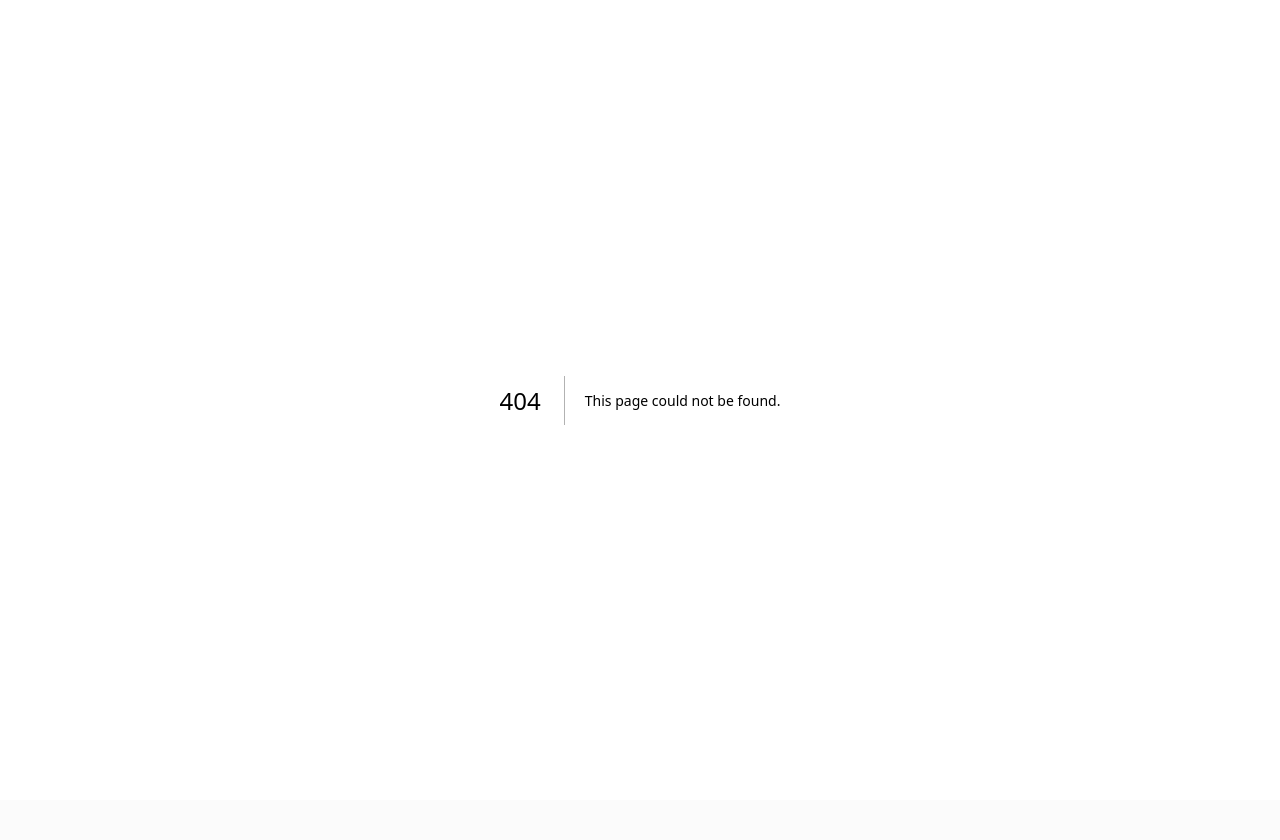
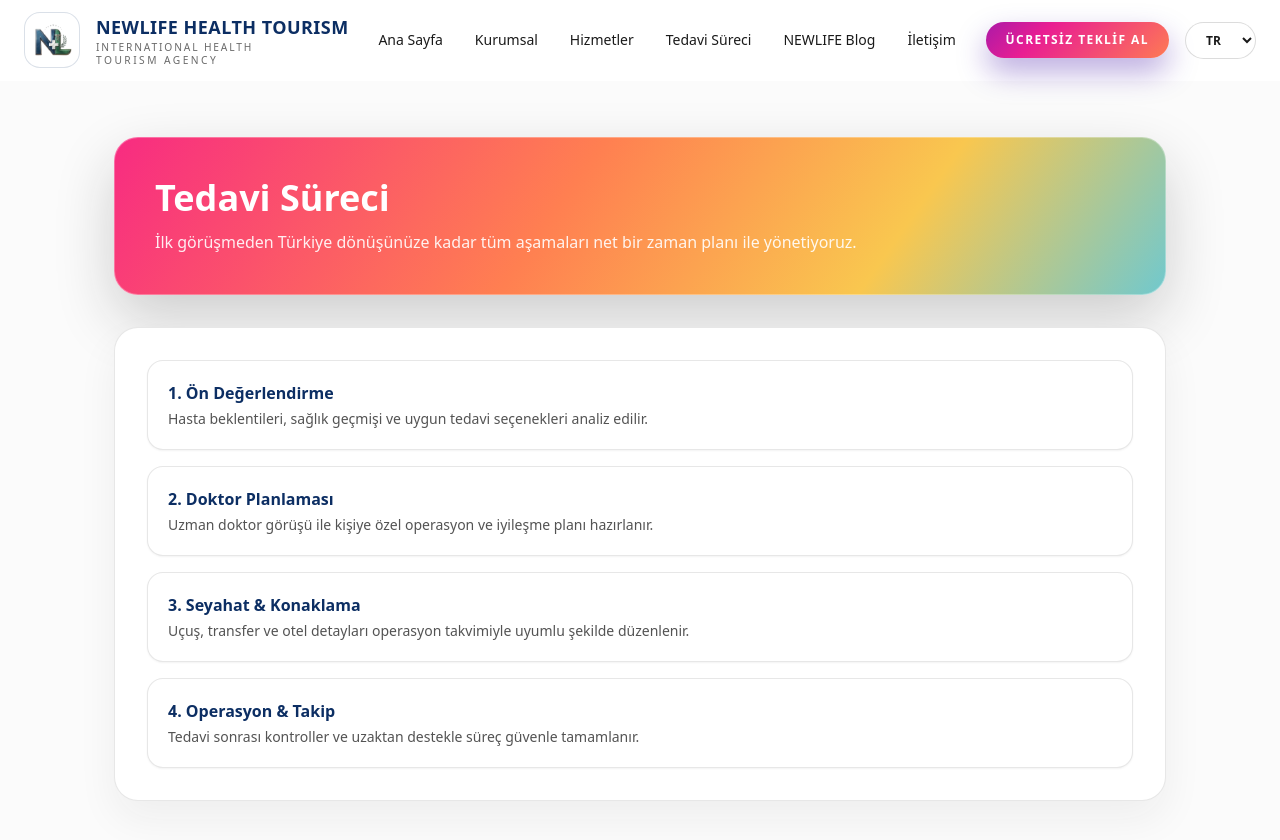
Before and after one commit to ibrahimtkmz/newlifehealth, a Next.js app: page /tedavi-sureci in a window 1280 px wide. Before the commit this address had no page. Shown: the top 840 px of the page. Before the commit the page ends 800 px from the top, so only its background shows below. Built offline with nearby package versions, Linux system fonts and the light colour scheme.

Commit message:
Add Turkish top-nav pages with shared homepage-style layout

```diff
--- a/app/components/SiteHeader.jsx
+++ b/app/components/SiteHeader.jsx
@@ -7,34 +7,34 @@ import { useLanguage } from "./LanguageProvider";
 const COPY = {
   tr: {
     navItems: [
-      { label: "Neden Türkiye?", href: "/why-turkey" },
-      { label: "Tedaviler", href: "/treatments" },
-      { label: "VIP Hizmetler", href: "/vip-services" },
-      { label: "Öncesi & Sonrası", href: "/before-after" },
-      { label: "Blog", href: "/blog" },
-      { label: "İletişim", href: "/contact" }
+      { label: "Ana Sayfa", href: "/" },
+      { label: "Kurumsal", href: "/kurumsal" },
+      { label: "Hizmetler", href: "/hizmetler" },
+      { label: "Tedavi Süreci", href: "/tedavi-sureci" },
+      { label: "NEWLIFE Blog", href: "/newlife-blog" },
+      { label: "İletişim", href: "/iletisim" }
     ],
     freeQuote: "ÜCRETSİZ TEKLİF AL"
   },
   en: {
     navItems: [
-      { label: "Why Turkey?", href: "/why-turkey" },
-      { label: "Treatments", href: "/treatments" },
-      { label: "VIP Services", href: "/vip-services" },
-      { label: "Before & After", href: "/before-after" },
-      { label: "Blog", href: "/blog" },
-      { label: "Contact", href: "/contact" }
+      { label: "Home", href: "/" },
+      { label: "Corporate", href: "/kurumsal" },
+      { label: "Services", href: "/hizmetler" },
+      { label: "Treatment Process", href: "/tedavi-sureci" },
+      { label: "NEWLIFE Blog", href: "/newlife-blog" },
+      { label: "Contact", href: "/iletisim" }
     ],
     freeQuote: "GET FREE QUOTE"
   },
   ru: {
     navItems: [
-      { label: "Почему Турция?", href: "/why-turkey" },
-      { label: "Лечение", href: "/treatments" },
-      { label: "VIP Услуги", href: "/vip-services" },
-      { label: "До/После", href: "/before-after" },
-      { label: "Блог", href: "/blog" },
-      { label: "Контакты", href: "/contact" }
+      { label: "Главная", href: "/" },
+      { label: "Корпоратив", href: "/kurumsal" },
+      { label: "Услуги", href: "/hizmetler" },
+      { label: "Процесс лечения", href: "/tedavi-sureci" },
+      { label: "NEWLIFE Блог", href: "/newlife-blog" },
+      { label: "Контакты", href: "/iletisim" }
     ],
     freeQuote: "БЕСПЛАТНЫЙ РАСЧЁТ"
   }
@@ -76,7 +76,7 @@ export default function SiteHeader({ onCtaClick }) {
             </button>
           ) : (
             <Link
-              href="/contact"
+              href="/iletisim"
               className="rich-gradient-button rounded-full px-4 py-2 text-[0.65rem] font-semibold tracking-[0.08em] text-white shadow-[0_14px_30px_rgba(58,12,163,0.35)] sm:px-5 sm:py-2.5 sm:text-xs sm:tracking-[0.12em]"
             >
               {t.freeQuote}
--- /dev/null
+++ b/app/hizmetler/page.jsx
@@ -0,0 +1,17 @@
+import InnerPageLayout from "../components/InnerPageLayout";
+
+const services = ["Saç Ekimi", "Diş Estetiği", "Plastik Cerrahi", "Obezite Cerrahisi", "Göz Tedavileri", "Check-Up Programları"];
+
+export default function HizmetlerPage() {
+  return (
+    <InnerPageLayout title="Hizmetler" subtitle="İhtiyacınıza uygun tedavi planını, anlaşmalı sağlık kurumlarımız ve uzman ekiplerimiz ile birlikte uçtan uca organize ediyoruz.">
+      <div className="grid gap-4 sm:grid-cols-2 lg:grid-cols-3">
+        {services.map((service) => (
+          <div key={service} className="rounded-2xl border border-[#1A1A1A]/10 bg-gradient-to-br from-white to-[#f7f3ff] p-5">
+            <p className="text-base font-semibold text-[#1A1A1A]">{service}</p>
+          </div>
+        ))}
+      </div>
+    </InnerPageLayout>
+  );
+}
--- /dev/null
+++ b/app/iletisim/page.jsx
@@ -0,0 +1,22 @@
+import InnerPageLayout from "../components/InnerPageLayout";
+
+export default function IletisimPage() {
+  return (
+    <InnerPageLayout title="İletişim" subtitle="Tedavi planınız için uzman danışmanlarımızla hemen iletişime geçin.">
+      <div className="grid gap-4 sm:grid-cols-3">
+        <div className="rounded-2xl border border-[#1A1A1A]/10 bg-white p-5 shadow-sm">
+          <p className="text-xs uppercase tracking-[0.12em] text-[#3a0ca3]">Telefon</p>
+          <p className="mt-2 text-base font-semibold">+90 546 524 8334</p>
+        </div>
+        <div className="rounded-2xl border border-[#1A1A1A]/10 bg-white p-5 shadow-sm">
+          <p className="text-xs uppercase tracking-[0.12em] text-[#3a0ca3]">E-posta</p>
+          <p className="mt-2 text-base font-semibold">info@newlifehealth.com</p>
+        </div>
+        <div className="rounded-2xl border border-[#1A1A1A]/10 bg-white p-5 shadow-sm">
+          <p className="text-xs uppercase tracking-[0.12em] text-[#3a0ca3]">Konum</p>
+          <p className="mt-2 text-base font-semibold">İstanbul, Türkiye</p>
+        </div>
+      </div>
+    </InnerPageLayout>
+  );
+}
--- /dev/null
+++ b/app/kurumsal/page.jsx
@@ -0,0 +1,23 @@
+import InnerPageLayout from "../components/InnerPageLayout";
+
+export default function KurumsalPage() {
+  return (
+    <InnerPageLayout
+      title="Kurumsal"
+      subtitle="NEWLIFE HEALTH TOURISM, uluslararası hastaların Türkiye'deki sağlık yolculuğunu güvenli, planlı ve şeffaf şekilde yöneten bir koordinasyon markasıdır."
+    >
+      <div className="grid gap-4 sm:grid-cols-3">
+        {[
+          ["Vizyon", "Sağlık turizminde güvenilir ve sürdürülebilir hasta deneyimi standardı oluşturmak."],
+          ["Misyon", "Doğru tedaviyi, doğru kurumda, doğru planlamayla hastaya ulaştırmak."],
+          ["Değerler", "Şeffaflık, etik yaklaşım, hasta güvenliği ve kesintisiz iletişim."]
+        ].map(([title, text]) => (
+          <article key={title} className="rounded-2xl border border-[#1A1A1A]/10 bg-white p-5 shadow-sm">
+            <h3 className="text-lg font-semibold text-[#0C2E63]">{title}</h3>
+            <p className="mt-2 text-sm text-[#1A1A1A]/75">{text}</p>
+          </article>
+        ))}
+      </div>
+    </InnerPageLayout>
+  );
+}
--- /dev/null
+++ b/app/newlife-blog/page.jsx
@@ -0,0 +1,23 @@
+import InnerPageLayout from "../components/InnerPageLayout";
+
+const posts = [
+  ["Saç Ekimi Sonrası İlk 10 Gün", "İyileşme döneminde dikkat edilmesi gereken temel bakım adımları."],
+  ["Hollywood Smile Hakkında Bilmeniz Gerekenler", "Tedavi aşamaları, süreç süresi ve beklenti yönetimi rehberi."],
+  ["Sağlık Turizmi İçin İstanbul Rehberi", "Tedavi planı ile şehir deneyimini birlikte optimize etmenin yolları."]
+];
+
+export default function NewlifeBlogPage() {
+  return (
+    <InnerPageLayout title="NEWLIFE Blog" subtitle="Tedavi hazırlığı, süreç yönetimi ve operasyon sonrası bakım için güncel içeriklerimizi keşfedin.">
+      <div className="grid gap-4 sm:grid-cols-3">
+        {posts.map(([title, text]) => (
+          <article key={title} className="rounded-2xl border border-[#1A1A1A]/10 bg-white p-5 shadow-sm">
+            <p className="text-xs font-semibold uppercase tracking-[0.12em] text-[#3a0ca3]">BLOG</p>
+            <h3 className="mt-2 text-lg font-semibold text-[#1A1A1A]">{title}</h3>
+            <p className="mt-2 text-sm text-[#1A1A1A]/70">{text}</p>
+          </article>
+        ))}
+      </div>
+    </InnerPageLayout>
+  );
+}
--- /dev/null
+++ b/app/tedavi-sureci/page.jsx
@@ -0,0 +1,23 @@
+import InnerPageLayout from "../components/InnerPageLayout";
+
+const steps = [
+  ["1. Ön Değerlendirme", "Hasta beklentileri, sağlık geçmişi ve uygun tedavi seçenekleri analiz edilir."],
+  ["2. Doktor Planlaması", "Uzman doktor görüşü ile kişiye özel operasyon ve iyileşme planı hazırlanır."],
+  ["3. Seyahat & Konaklama", "Uçuş, transfer ve otel detayları operasyon takvimiyle uyumlu şekilde düzenlenir."],
+  ["4. Operasyon & Takip", "Tedavi sonrası kontroller ve uzaktan destekle süreç güvenle tamamlanır."]
+];
+
+export default function TedaviSureciPage() {
+  return (
+    <InnerPageLayout title="Tedavi Süreci" subtitle="İlk görüşmeden Türkiye dönüşünüze kadar tüm aşamaları net bir zaman planı ile yönetiyoruz.">
+      <div className="space-y-4">
+        {steps.map(([title, text]) => (
+          <div key={title} className="rounded-2xl border border-[#1A1A1A]/10 bg-white p-5 shadow-sm">
+            <h3 className="font-semibold text-[#0C2E63]">{title}</h3>
+            <p className="mt-1 text-sm text-[#1A1A1A]/75">{text}</p>
+          </div>
+        ))}
+      </div>
+    </InnerPageLayout>
+  );
+}
```
